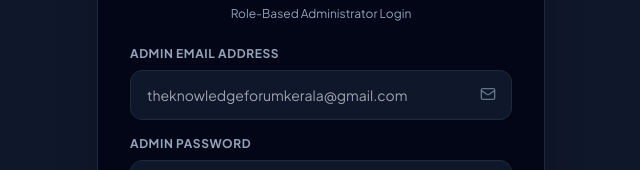
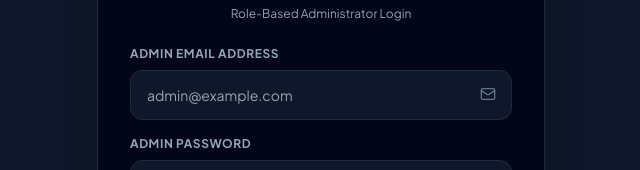
Before and after one commit to muhammedparad/tkfk.in, a Next.js app: page /admin/login in a window 1280 px wide. Shown: the part 280-450 px from the top of the page, without its empty margins (319-959 px from the left). Built offline with nearby package versions, Linux system fonts and the light colour scheme.

Commit message:
Replace real admin email placeholder with generic placeholder on admin login page

```diff
--- a/src/app/admin/login/page.tsx
+++ b/src/app/admin/login/page.tsx
@@ -66,7 +66,7 @@ export default function AdminLoginPage() {
               <input
                 type="email"
                 required
-                placeholder="theknowledgeforumkerala@gmail.com"
+                placeholder="admin@example.com"
                 value={email}
                 onChange={(e) => setEmail(e.target.value)}
                 className="w-full px-4 py-3.5 rounded-xl bg-slate-900 border border-slate-800 text-white text-sm focus:ring-2 focus:ring-emerald-500 outline-none"
```
